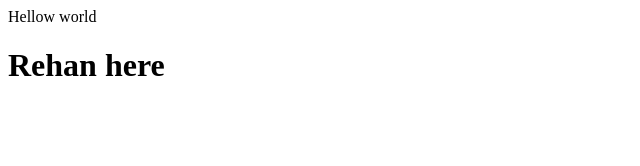
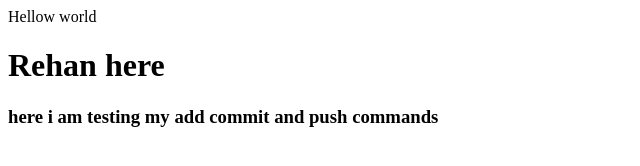
Before and after one commit to rehan-03238/first-repo, a plain HTML site: page index.html in a window 1280 px wide. Shown: the whole page, without its empty margins (0-640 px from the left). Drawn offline with Linux system fonts and the light colour scheme.

Commit message:
adding my h3 heading

```diff
--- a/index.html
+++ b/index.html
@@ -1,2 +1,4 @@
 <p>Hellow world</p>
 <h1>Rehan here</h1>
+
+<h3>here i am testing  my add commit and push commands</h3>
```
